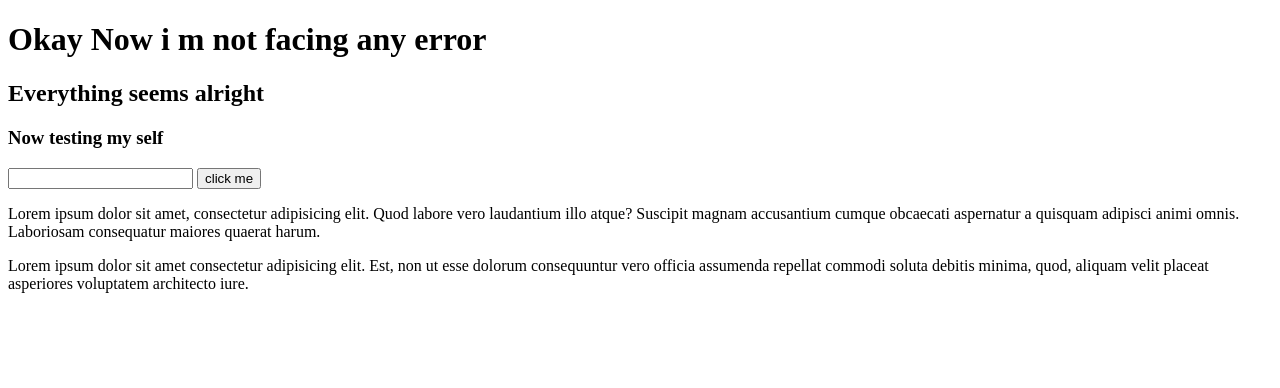
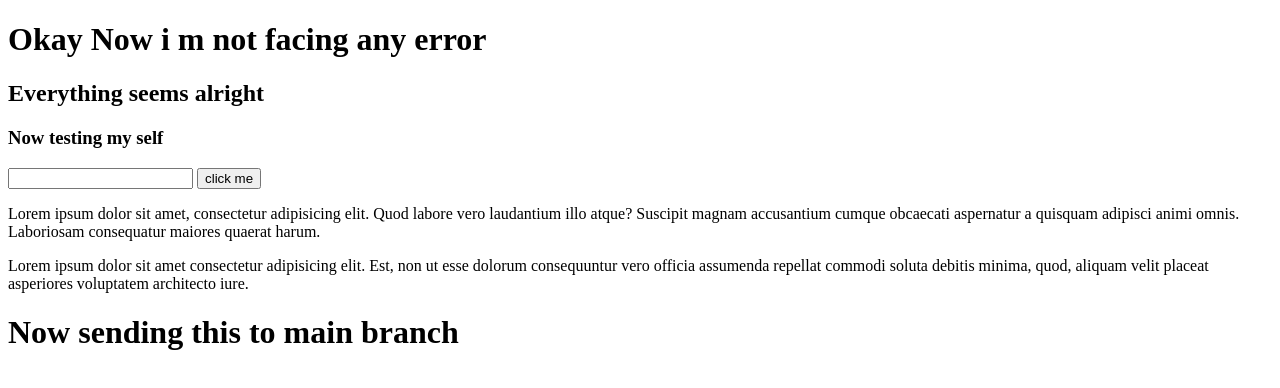
Before and after one commit to Altezza911/first-website, a plain HTML site: page index.html in a window 1280 px wide. Drawn offline with Linux system fonts and the light colour scheme.

Commit message:
Update index.html

```diff
--- a/index.html
+++ b/index.html
@@ -16,5 +16,6 @@
     <div>
         Lorem ipsum dolor sit amet consectetur adipisicing elit. Est, non ut esse dolorum consequuntur vero officia assumenda repellat commodi soluta debitis minima, quod, aliquam velit placeat asperiores voluptatem architecto iure.
     </div>
+    <h1>Now sending this to main branch</h1>
 </body>
 </html>
```
